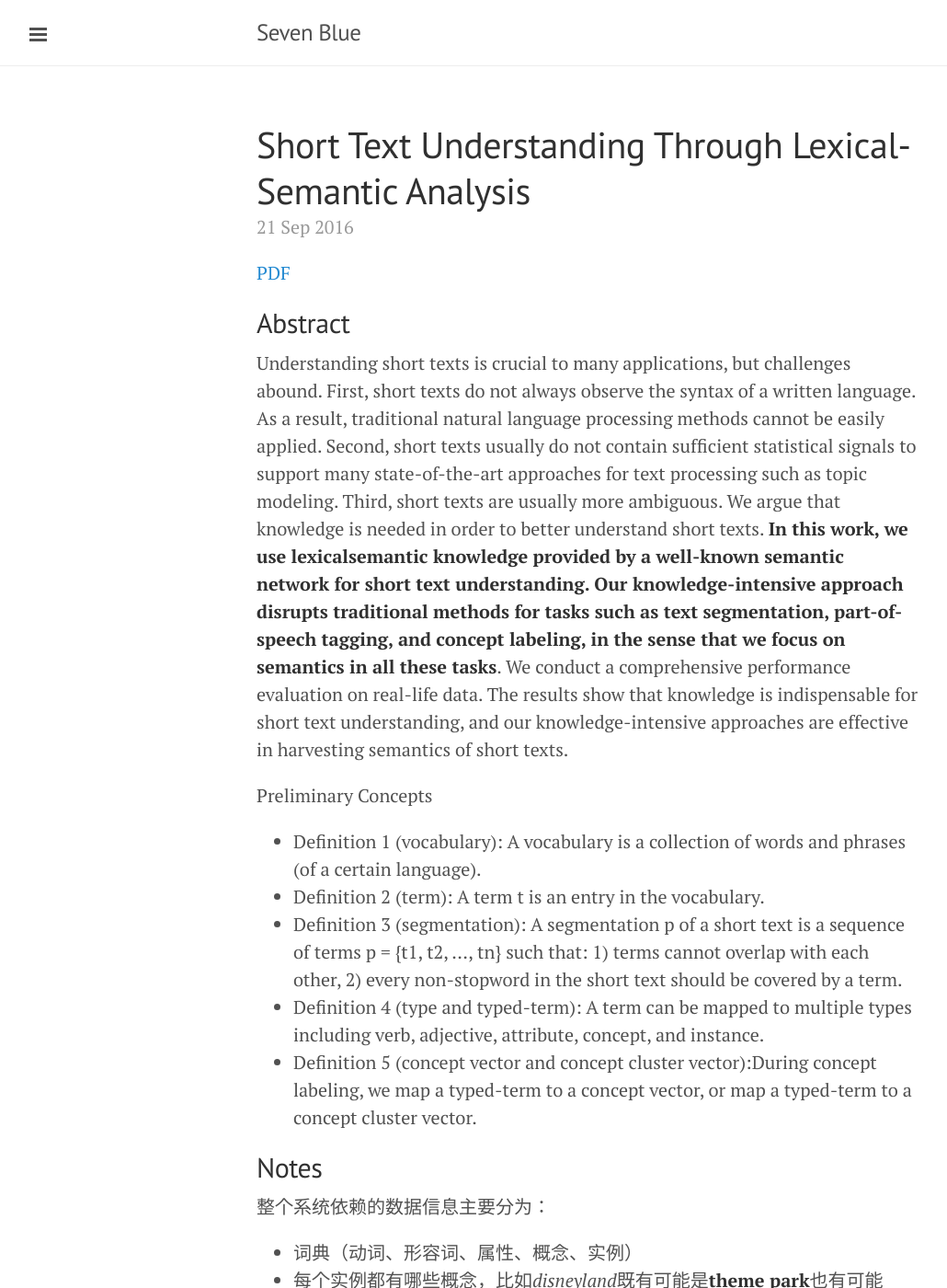
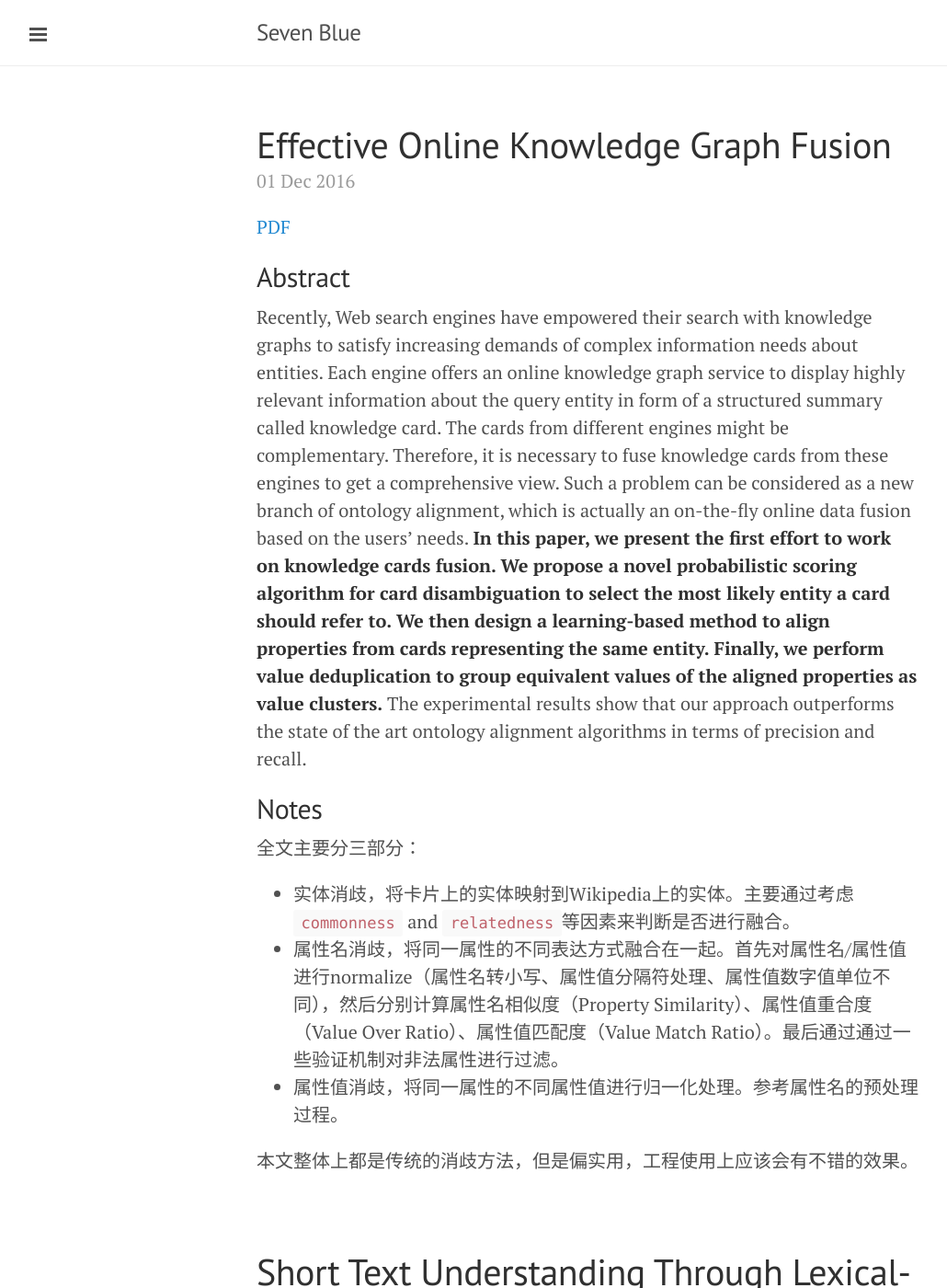
Before and after one commit to yuwen-yan/ybbaigo.github.io, a Jekyll site: the page built from index.html, in a window 1280 px wide and 1400 px high. Shown: the whole window at 92% size, without its empty margins (1-1031 px from the left). Built offline with Jekyll 4.4.1, drawn with Linux system fonts in a browser that asks for light colours; formulas are drawn with MathJax 3; the list of posts is cut into pages by our own code.

Commit message:
post effective-online-knowledge-graph-fusion

```diff
--- /dev/null
+++ b/_posts/2016-12-01-effective-online-knowledge-graph-fusion.markdown
@@ -0,0 +1,25 @@
+---
+published: true
+title: Effective Online Knowledge Graph Fusion
+layout: post
+---
+
+[PDF](http://iswc2015.semanticweb.org/sites/iswc2015.semanticweb.org/files/93660257.pdf)
+
+
+
+## Abstract
+
+Recently, Web search engines have empowered their search with knowledge graphs to satisfy increasing demands of complex information needs about entities. Each engine offers an online knowledge graph service to display highly relevant information about the query entity in form of a structured summary called knowledge card. The cards from different engines might be complementary. Therefore, it is necessary to fuse knowledge cards from these engines to get a comprehensive view. Such a problem can be considered as a new branch of ontology alignment, which is actually an on-the-fly online data fusion based on the users’ needs. **In this paper, we present the first effort to work on knowledge cards fusion. We propose a novel probabilistic scoring algorithm for card disambiguation to select the most likely entity a card should refer to. We then design a learning-based method to align properties from cards representing the same entity. Finally, we perform value deduplication to group equivalent values of the aligned properties as value clusters.** The experimental results show that our approach outperforms the state of the art ontology alignment algorithms in terms of precision and recall.
+
+
+## Notes
+
+全文主要分三部分：
+
+* 实体消歧，将卡片上的实体映射到Wikipedia上的实体。主要通过考虑`commonness` and `relatedness`等因素来判断是否进行融合。
+* 属性名消歧，将同一属性的不同表达方式融合在一起。首先对属性名/属性值进行normalize（属性名转小写、属性值分隔符处理、属性值数字值单位不同），然后分别计算属性名相似度（Property Similarity）、属性值重合度（Value Over Ratio）、属性值匹配度（Value Match Ratio）。最后通过通过一些验证机制对非法属性进行过滤。
+* 属性值消歧，将同一属性的不同属性值进行归一化处理。参考属性名的预处理过程。
+
+
+本文整体上都是传统的消歧方法，但是偏实用，工程使用上应该会有不错的效果。
--- a/notes/index.html
+++ b/notes/index.html
@@ -2,7 +2,10 @@
 layout: page
 title: Paper Notes
 ---
-
+<h2>201612</h2>
+<ul>
+    <li><a href="https://ybbaigo.github.io/2016/12/01/effective-online-knowledge-graph-fusion.html" class="uri">Effective Online Knowledge Graph Fusion</a></li>
+</ul>
 <h2>201609</h2>
 <ul>
     <li><a href="https://ybbaigo.github.io/2016/09/21/short-text-understanding-through-lexical-semantic-analysis.html" class="uri">Short Text Understanding Through Lexical-Semantic Analysis</a></li>
```
